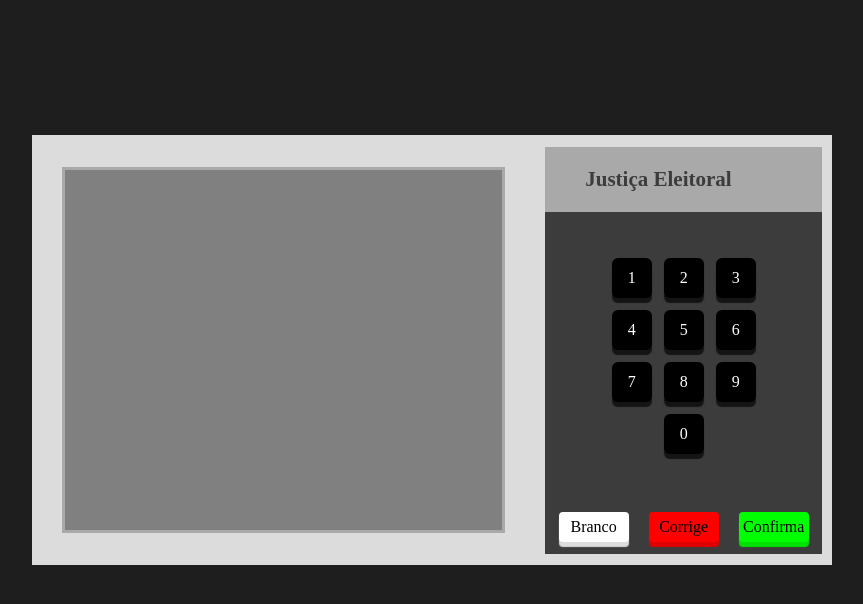
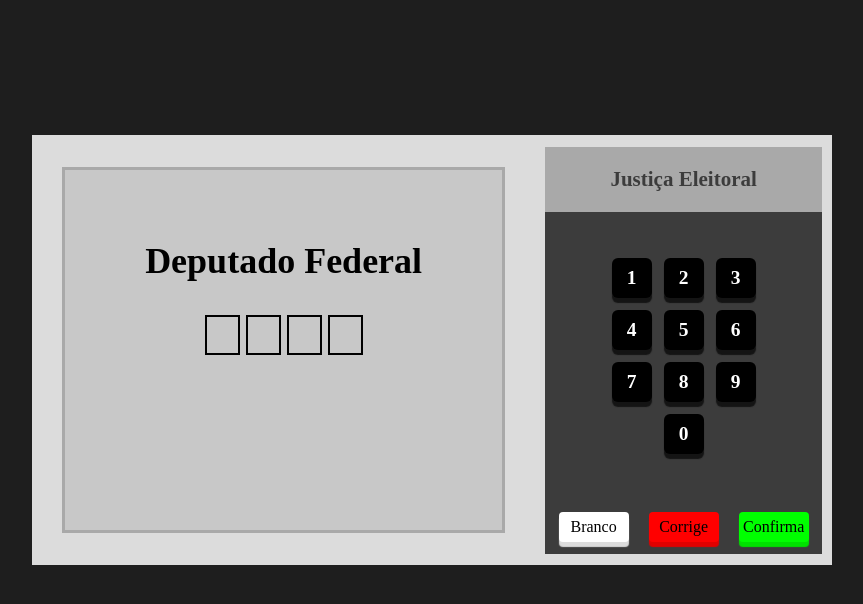
Before and after one commit to senacrs-emti/2022-2M-urna-G5, a PHP site: page / in a window 1280 px wide. Shown: the part 100-704 px from the top of the page, without its empty margins (208-1071 px from the left). Run offline with PHP 8.4, Linux system fonts and the light colour scheme.

Commit message:
Add files via upload

```diff
--- a/Urna/css/style.css
+++ b/Urna/css/style.css
@@ -35,11 +35,52 @@ main {
 }
 
 .urna__tela {
-    background-color: gray;
+    background-color: rgb(200, 200, 200);
     height: 85%;
     width: 60%;
     border: 3px solid darkgray;
     margin: 0 30px;
+}
+
+.tela__cargo {
+    font-size: 18px;
+    width: 100%;
+    text-align: center;
+    margin-top: 70px;
+}
+
+.tela__digitos {
+    display: flex;
+    justify-content: center;
+    margin-top: 30px;
+}
+
+.tela__digito {
+    border: 2px solid black;
+    margin: 3px;
+    width: 35px;
+    height: 40px;
+    display: none;
+}
+
+.digito1, .digito2, .digito3, .digito4 {
+    display: block;
+}
+
+.deputadoEstadual {
+    display: none;
+}
+
+.senador {
+    display: none;
+}
+
+.governador {
+    display: none;
+}
+
+.presidente {
+    display: none;
 }
 
 .urna__lado {
@@ -52,6 +93,7 @@ main {
     color: rgb(60, 60, 60);
     padding: 20px 40px;
     font-size: 14px;
+    text-align: center;
 }
 
 .urna__numeros {
@@ -74,11 +116,8 @@ main {
     justify-content: center;
     box-shadow: 0px 5px 1px 0px rgba(20,20,20,1);
     cursor: pointer;
-}
-
-.numero a {
-    text-decoration: none;
     color: white;
+    font-size: 13px;
 }
 
 .urna__teclas {
--- a/Urna/index.php
+++ b/Urna/index.php
@@ -14,30 +14,55 @@
     <main>
         <div class="urna">
             <div class="urna__tela">
+                <div class="tela__cargo">
+                    <h1 class="deputadoFederal">Deputado Federal</h1>
+                    <h1 class="deputadoEstadual">Deputado Estadual</h1>
+                    <h1 class="senador">Senador</h1>
+                    <h1 class="governador">Governador</h1>
+                    <h1 class="presidente">Presidente</h1>
+                </div>
+                <div class="tela__digitos">
+                    <div class="tela__digito digito1"><h1></h1></div>
+                    <div class="tela__digito digito2"><h1></h1></div>
+                    <div class="tela__digito digito3"><h1></h1></div>
+                    <div class="tela__digito digito4"><h1></h1></div>
+                    <div class="tela__digito digito5"><h1></h1></div>
+                    <div class="tela__digito digito6"><h1></h1></div>
+                    <div class="tela__digito digito7"><h1></h1></div>
+                    <div class="tela__digito digito8"><h1></h1></div>
+                    <div class="tela__digito digito9"><h1></h1></div>
+                    <div class="tela__digito digito10"><h1></h1></div>
+                    <div class="tela__digito digito11"><h1></h1></div>
+                    <div class="tela__digito digito12"><h1></h1></div>
+                    <div class="tela__digito digito13"><h1></h1></div>
+                    <div class="tela__digito digito14"><h1></h1></div>
+
+                </div>
             </div>
             <aside class="urna__lado">
                 <div class="urna__titulo">
                     <h1>Justiça Eleitoral</h1>
                 </div>
                 <div class="urna__numeros">
-                    <div class="numero"><a href="#">1</a></div>
-                    <div class="numero"><a href="#">2</a></div>
-                    <div class="numero"><a href="#">3</a></div>
-                    <div class="numero"><a href="#">4</a></div>
-                    <div class="numero"><a href="#">5</a></div>
-                    <div class="numero"><a href="#">6</a></div>
-                    <div class="numero"><a href="#">7</a></div>
-                    <div class="numero"><a href="#">8</a></div>
-                    <div class="numero"><a href="#">9</a></div>
-                    <div class="numero"><a href="#">0</a></div>
+                    <div class="numero"><h1>1</h1></div>
+                    <div class="numero"><h1>2</h1></div>
+                    <div class="numero"><h1>3</h1></div>
+                    <div class="numero"><h1>4</h1></div>
+                    <div class="numero"><h1>5</h1></div>
+                    <div class="numero"><h1>6</h1></div>
+                    <div class="numero"><h1>7</h1></div>
+                    <div class="numero"><h1>8</h1></div>
+                    <div class="numero"><h1>9</h1></div>
+                    <div class="numero"><h1>0</h1></div>
                 </div>
                 <div class="urna__teclas">
-                    <div class="tecla--branco"><a href="#">Branco</a></div>
-                    <div class="tecla--vermelho"><a href="#">Corrige</a></div>
-                    <div class="tecla--verde"><a href="#">Confirma</a></div>
+                    <div class="tecla--branco">Branco</div>
+                    <div class="tecla--vermelho">Corrige</div>
+                    <div class="tecla--verde">Confirma</div>
                 </div>
             </aside>
         </div>
     </main>
+    <script src="js/script.js"></script>
 </body>
 </html>
```
Also changed, not shown: Urna/js/script.js (added).
